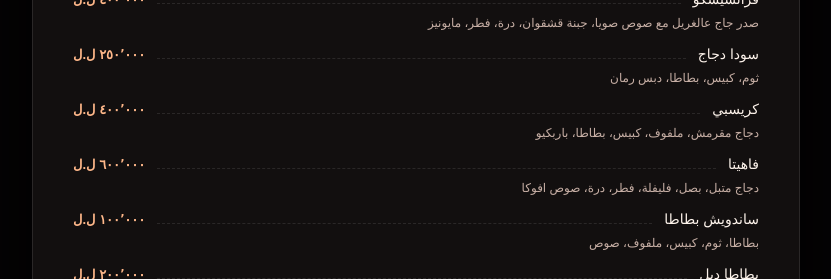
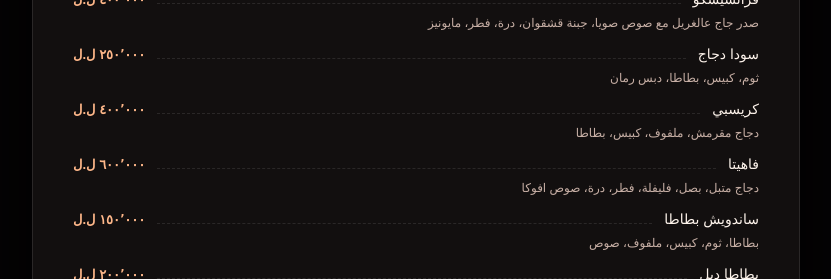
Before and after one commit to GeorgesIshak/Menu, a Next.js app: page / in a window 1280 px wide. Shown: the part 1280-1559 px from the top of the page, without its empty margins (224-1055 px from the left). Built offline with nearby package versions, Linux system fonts and the light colour scheme; a web font is replaced by a local one.

Commit message:
Update Menu

```diff
--- a/app/page.tsx
+++ b/app/page.tsx
@@ -54,9 +54,9 @@ const MENU_SECTIONS: Section[] = [
                   { id: "soda-chicken", name: "سودا دجاج", ingredients: "ثوم، كبيس، بطاطا، دبس رمان", price: "٢٥٠٬٠٠٠ ل.ل" },
 
 
-      { id: "crispy-sandwich", name: "كريسبي", ingredients: "دجاج مقرمش، ملفوف، كبيس، بطاطا، باربكيو", price: "٤٠٠٬٠٠٠ ل.ل" },
+      { id: "crispy-sandwich", name: "كريسبي", ingredients: "دجاج مقرمش، ملفوف، كبيس، بطاطا", price: "٤٠٠٬٠٠٠ ل.ل" },
       { id: "fajita-chicken", name: "فاهيتا", ingredients: "دجاج متبل، بصل، فليفلة، فطر، درة، صوص افوكا", price: "٦٠٠٬٠٠٠ ل.ل" },
-      { id: "potato-sandwich", name: "ساندويش بطاطا", ingredients: "بطاطا، ثوم، كبيس، ملفوف، صوص", price: "١٠٠٬٠٠٠ ل.ل" },
+      { id: "potato-sandwich", name: "ساندويش بطاطا", ingredients: "بطاطا، ثوم، كبيس، ملفوف، صوص", price: "١٥٠٬٠٠٠ ل.ل" },
       { id: "potato-double", name: "بطاطا دبل", ingredients: "بطاطا، ثوم، كبيس، ملفوف، صوص", price: "٢٠٠٬٠٠٠ ل.ل" },
       { id: "potato-cheese-besmon", name: "بطاطا مع جبنة بسمون", ingredients: "بطاطا، جبنة بسمون، ملفوف، صوص", price: "٣٠٠٬٠٠٠ ل.ل" },
             { id: "grilled-chicken-slices", name: "شرحات مطفاية", ingredients: "شرحات دجاج مطفاية بالتوم والحامض، سمون، كريم توم، بطاطا، كبيس خيار", price: "٤٠٠٬٠٠٠ ل.ل" },
```
